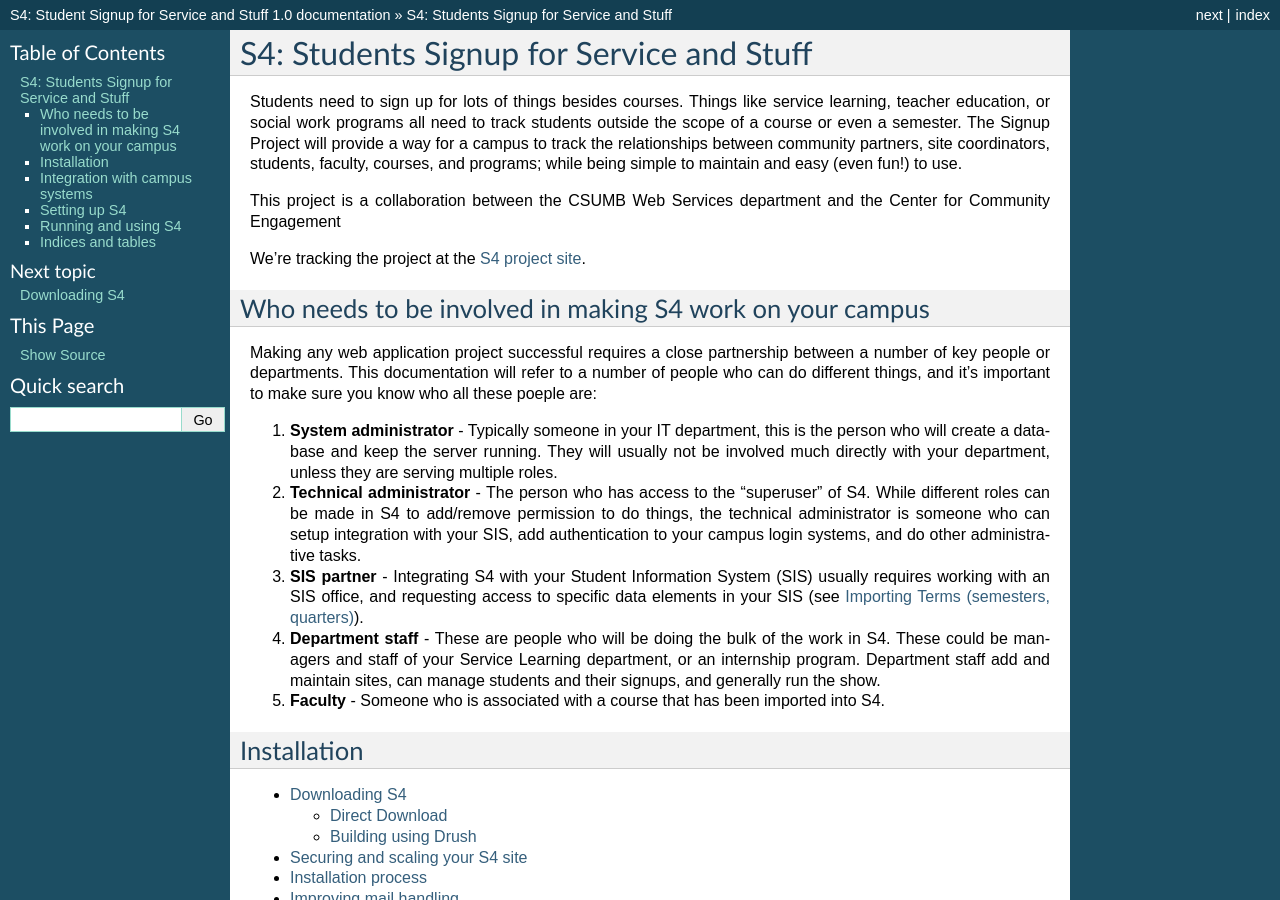
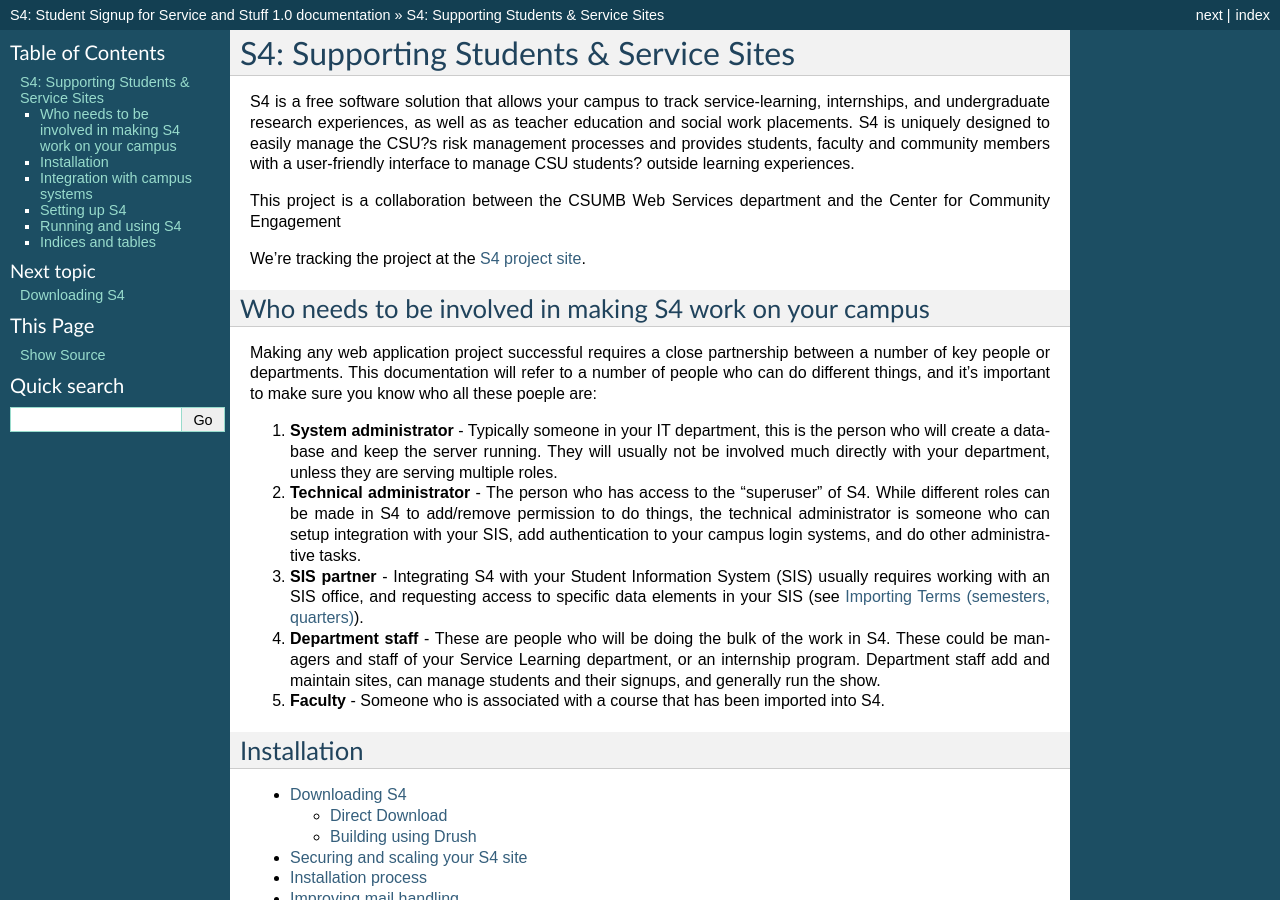
Before and after one commit to calstates4/s4project, a Sphinx documentation site: the page built from docs/index.rst, in a window 1280 px wide and 900 px high. Built offline with Sphinx 7.4.7, drawn with Linux system fonts in a browser that asks for light colours; some of the changed text lies outside the part shown.

Commit message:
Renamed project.

```diff
--- a/docs/index.rst
+++ b/docs/index.rst
@@ -4,11 +4,11 @@
    contain the root `toctree` directive.
 
 
-=========================================
-S4: Students Signup for Service and Stuff
-=========================================
+=======================================
+S4: Supporting Students & Service Sites
+=======================================
 
-Students need to sign up for lots of things besides courses. Things like service learning, teacher education, or social work programs all need to track students outside the scope of a course or even a semester. The Signup Project will provide a way for a campus to track the relationships between community partners, site coordinators, students, faculty, courses, and programs; while being simple to maintain and easy (even fun!) to use.
+S4 is a free software solution that allows your campus to track service-learning, internships, and undergraduate research experiences, as well as as teacher education and social work placements. S4 is uniquely designed to easily manage the CSU?s risk management processes and provides students, faculty and community members with a user-friendly interface to manage CSU students? outside learning experiences.
 
 This project is a collaboration between the CSUMB Web Services department and the Center for Community Engagement
 
```
